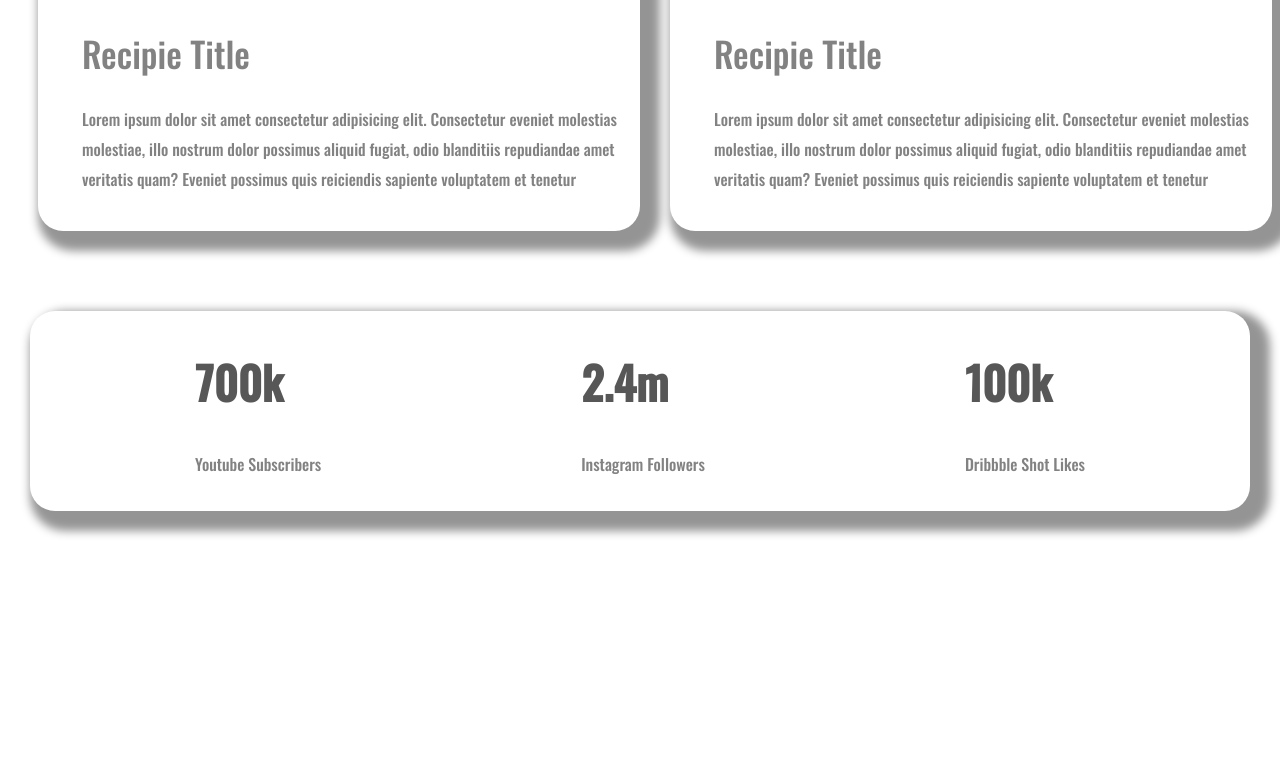
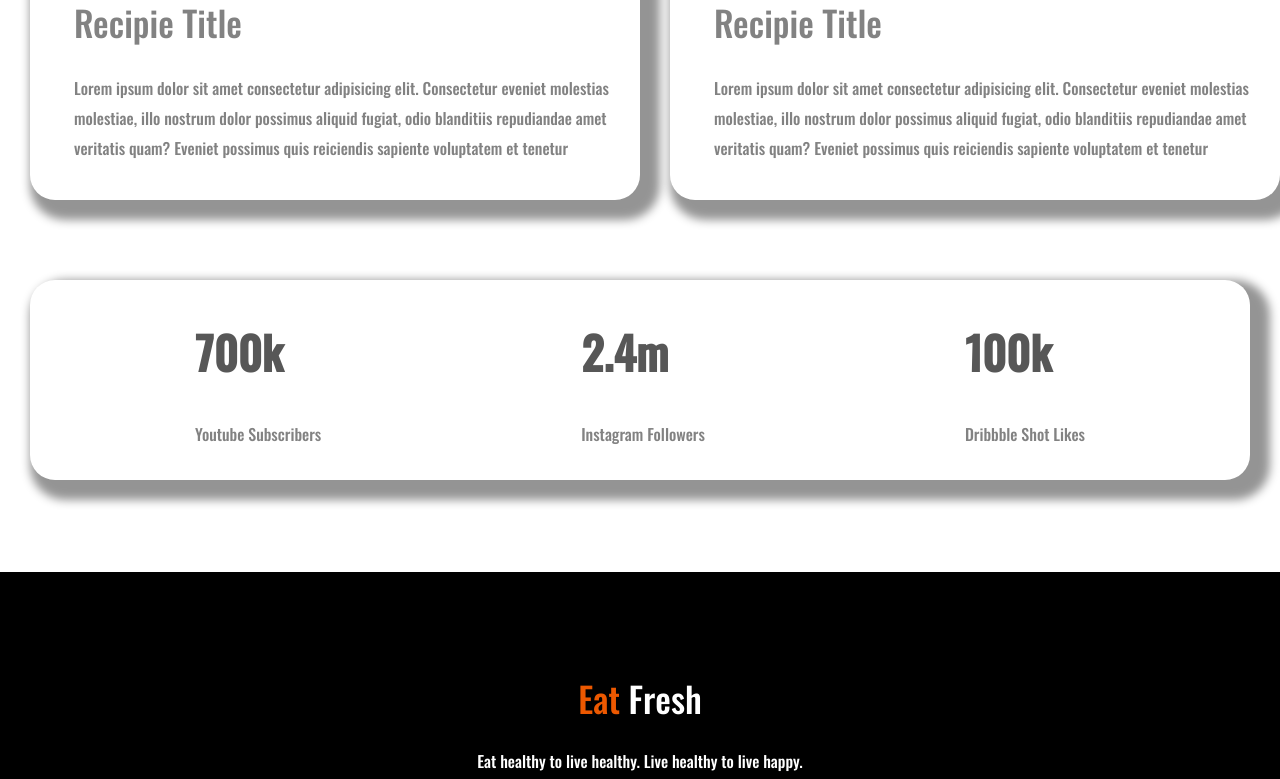
Before and after one commit to Abdullah2617/First-pracrice, a plain HTML site: page index.html in a window 1280 px wide. Shown: the part 2018-2797 px from the top of the page. Before the commit the page ends 2621 px from the top, so only its background shows below. Drawn offline with nearby package versions, Linux system fonts and the light colour scheme.

Commit message:
meby complite

```diff
--- a/index.html
+++ b/index.html
@@ -120,8 +120,10 @@
 
 
     <footer>
+        <h4 class="h4"><span class="differentColor">Eat</span> Fresh</h4>
+        <p>Eat healthy to live healthy. Live healthy to live happy.</p>
+    </footer>
 
-    </footer>
 </body>
 
 </html>
--- a/style.css
+++ b/style.css
@@ -1,5 +1,6 @@
 body {
     font-family: 'Oswald', sans-serif;
+    margin: 0;
 }
 
 .h1 {
@@ -128,3 +129,16 @@ body {
     padding-left: 130px;
     padding-right: 130px;
 }
+
+
+footer {
+    text-align: center;
+    background-color: black;
+    color: white;
+    padding-top: 75px;
+    padding-bottom: 75px;
+}
+
+footer p {
+    font-weight: 100;
+}
```
